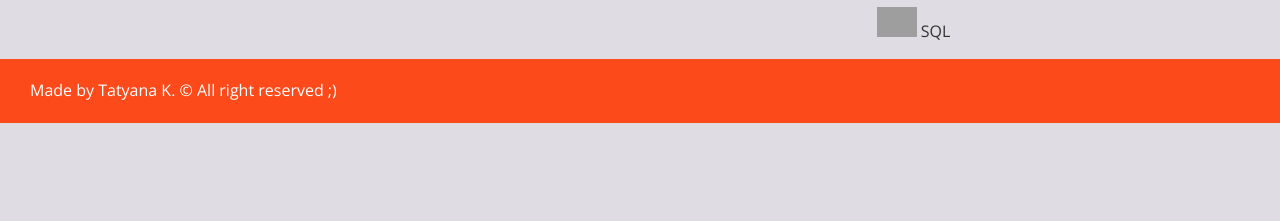
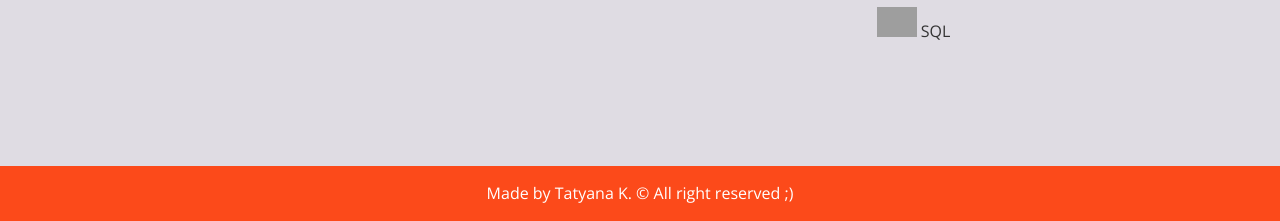
Before and after one commit to zero-to-mastery/HTML-project, a plain HTML site: page index.html in a window 1280 px wide. Shown: the part 579-800 px from the top of the page. Drawn offline with nearby package versions, Linux system fonts and the light colour scheme; grey boxes are pictures that could not be loaded.

Commit message:
I just change the footer to be always on the bottom

```diff
--- a/style.css
+++ b/style.css
@@ -71,9 +71,17 @@ nav a:hover {
 }
 
 footer {
+
   padding: 20px 30px 20px;
   color: white;
   background-color: #FC4A1A;
+
+  position: absolute;
+  right: 0;
+  bottom: 0;
+  left: 0;
+  padding: 1rem;
+  text-align: center;
 }
 
 ul {
```
